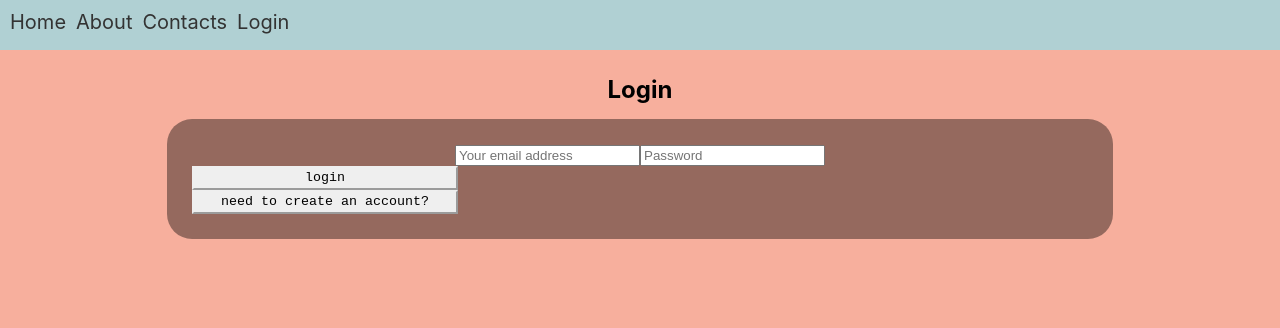
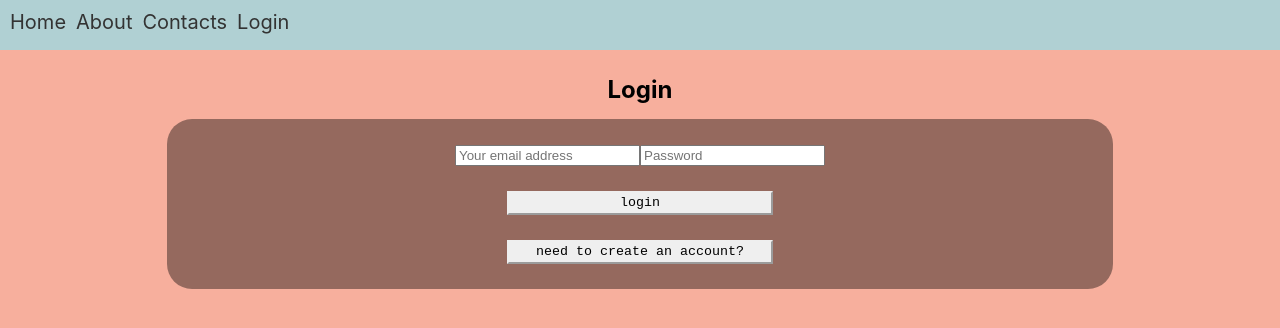
Before and after one commit to filonov-e/React-Multipage-Transition-Template, a React (Create React App) app: page /login in a window 1280 px wide. Shown: the top 328 px of the page. Built offline with nearby package versions, Linux system fonts and the light colour scheme.

Commit message:
small ui fixes

```diff
--- a/src/App.css
+++ b/src/App.css
@@ -5,6 +5,10 @@ h1 {
 header {
   margin-top: 50px;
   padding-top: 25px;
+}
+
+.button {
+  margin: 25px auto 0 auto;
 }
 
 .Home, .About, .Contacts, .Signup, .Profile {
--- a/src/Login.js
+++ b/src/Login.js
@@ -46,7 +46,7 @@ class Login extends Component {
 						</div>
 
 						<div
-				         	className="pointer button"
+				         	className="button"
 				          	onClick={() => this.setState({ login: !login })}
 				     	>
 				        	{login
```
